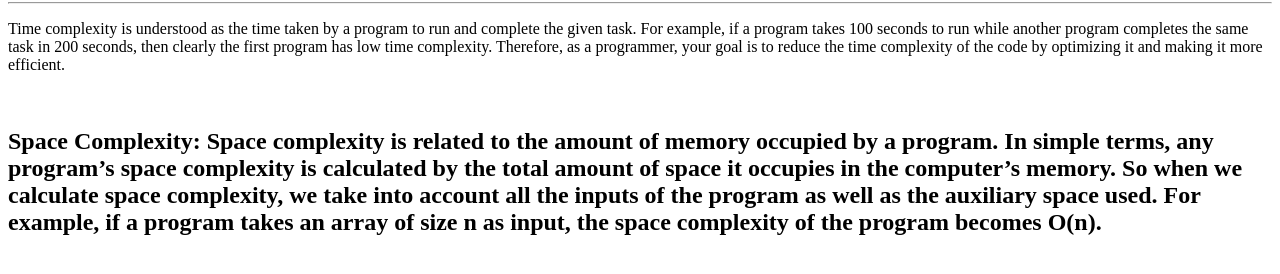
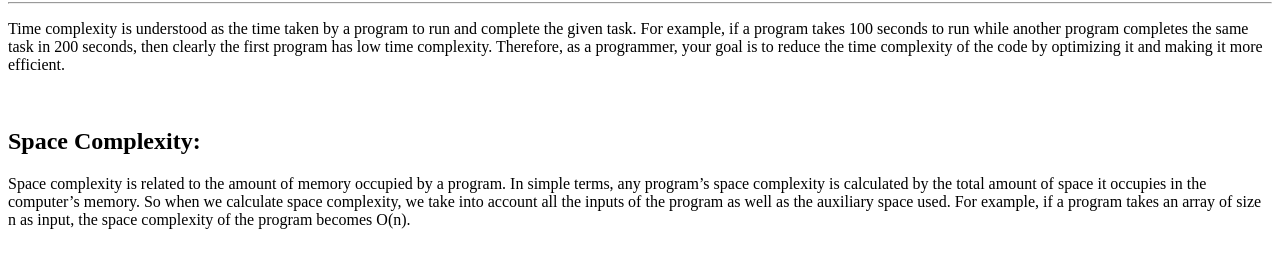
Before and after one commit to acciojob/time-and-space-complexity-Skyer3108, a website: page main.html in a window 1280 px wide. Shown: the part 78-352 px from the top of the page. Drawn offline with Linux system fonts and the light colour scheme.

Commit message:
created a submission

```diff
--- a/main.html
+++ b/main.html
@@ -12,7 +12,13 @@
 	<hr>
 	<p>Time complexity is understood as the time taken by a program to run and complete the given task. For example, if a program takes 100 seconds to run while another program completes the same task in 200 seconds, then clearly the first program has low time complexity. Therefore, as a programmer, your goal is to reduce the time complexity of the code by optimizing it and making it more efficient.</p>
    <br>
-	<h2>Space Complexity: Space complexity is related to the amount of memory occupied by a program. In simple terms, any program’s space complexity is calculated by the total amount of space it occupies in the computer’s memory. So when we calculate space complexity, we take into account all the inputs of the program as well as the auxiliary space used. For example, if a program takes an array of size n as input, the space complexity of the program becomes O(n).</H2>
+	<span><h2>Space Complexity: </h2><p>Space complexity is
+		related to the amount of memory
+		occupied by a program. In simple terms,
+		any program’s space complexity is calculated by the total
+		amount of space it occupies in the computer’s memory. So
+		when we calculate space complexity, we take into account all
+		the inputs of the program as well as the auxiliary space used. For example, if a program takes an array of size n as input, the space complexity of the program becomes O(n).</p></span>
 
 	<script type="text/javascript" src="./script.js">
 
```
